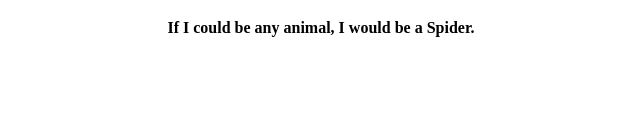
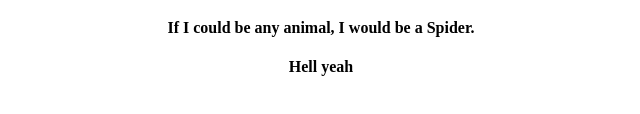
Before and after one commit to jaybrewer49/testing_1, a plain HTML site: page index.html in a window 1280 px wide. Shown: the part 290-404 px from the top of the page, 319-959 px from the left. Drawn offline with Linux system fonts and the light colour scheme.

Commit message:
Update index.html

```diff
--- a/index.html
+++ b/index.html
@@ -15,6 +15,8 @@
                     <h4>My favorite color is Red.</h4>
                     <h4>My favorite food is Chesseburgers.</h4>
                     <h4>If I could be any animal, I would be a Spider.</h4>
+                    <h4>Hell yeah</h4>
+
             </div>
           </body>
         </html>
```
